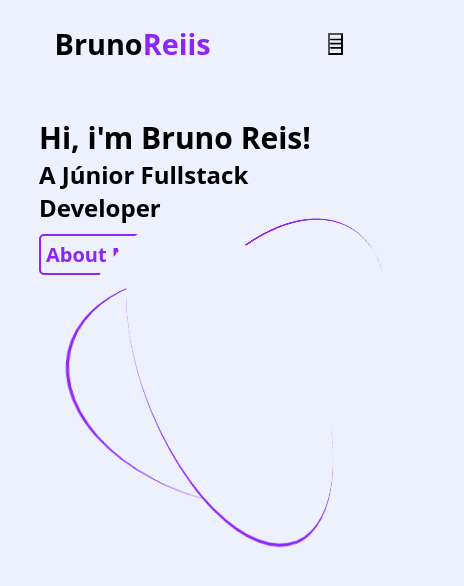
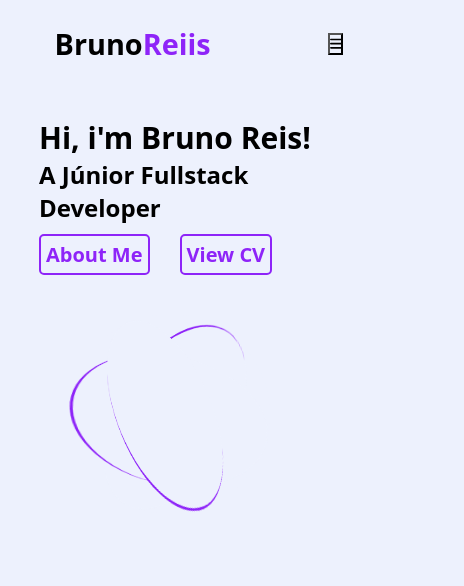
Before and after one commit to BrunoReiis/Portfolio, a React (Create React App) app: page / in a window 390 px wide. Shown: the top 586 px of the page, 464 px wide, since content can reach past the window. Built offline with nearby package versions, Linux system fonts and the light colour scheme.

Commit message:
Atualização responsividade Home

```diff
--- a/src/pages/Home.css
+++ b/src/pages/Home.css
@@ -114,11 +114,11 @@
     }
 }
 
-@media (max-width: 330px) {
+
+@media (max-width: 440px) {
     .gifAtomo {
-        width: 100px;
-        height: 100px;
-        margin-left: -100%;
+        margin-left: 8%!important;
+        margin-top: 10%!important;
     }
 
     .main {
@@ -126,11 +126,10 @@
     }
 }
 
-@media (max-width: 450px) {
+@media (max-width: 700px) {
     .gifAtomo {
-        width: 250px;
-        height: 250px;
-        margin-left: 8%;
+        width: 200px!important;
+        height: 200px!important;
         margin-top: 40%;
     }
 }
```
